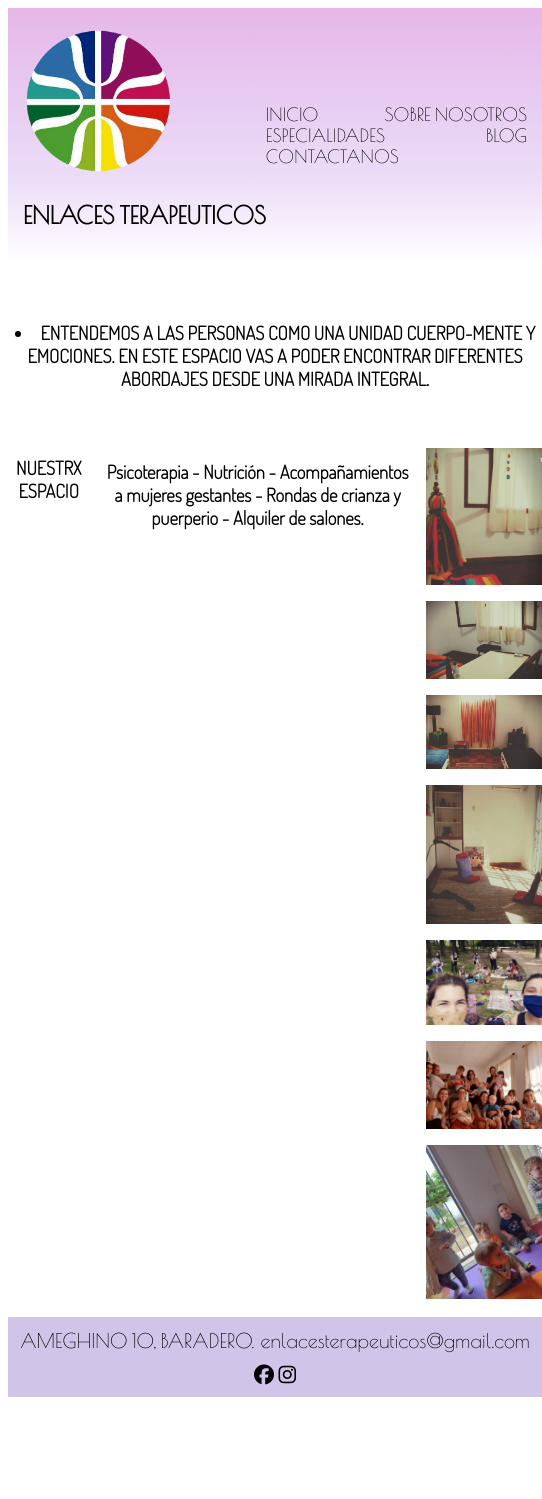
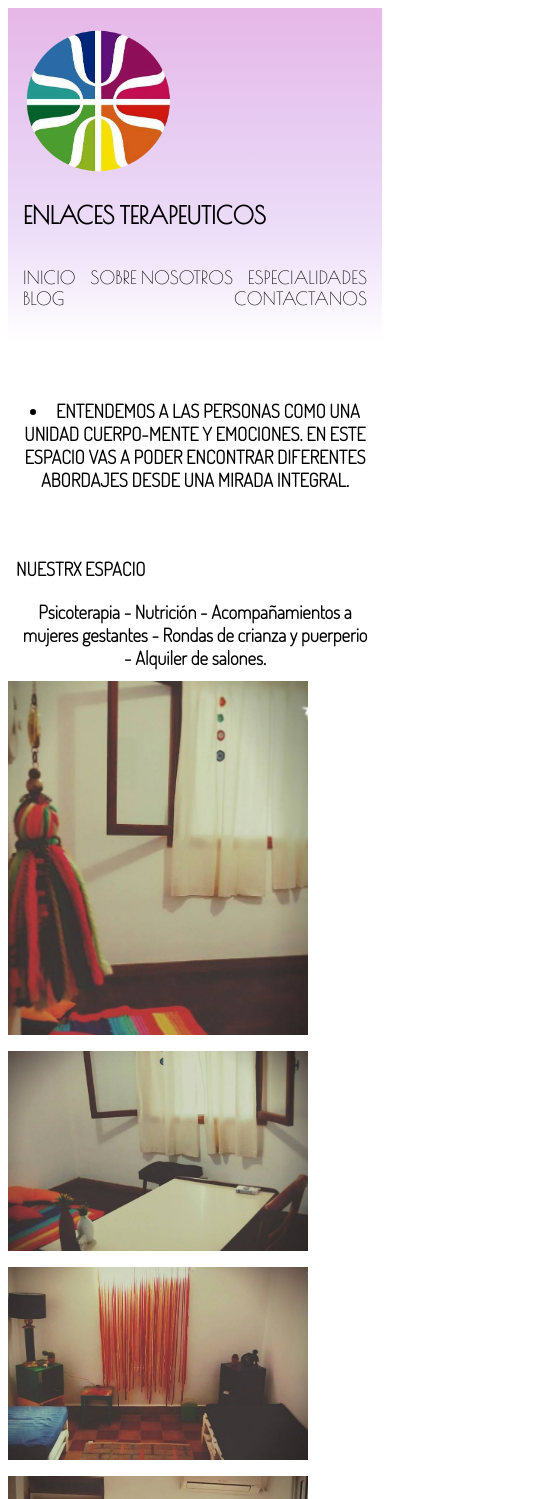
Before and after one commit to camilarivadeneyra/PROYECTO-enlacesterapeuticos, a website: page pages/sobrenos.html in a window 390 px wide. Shown: the top 1499 px of the page, 542 px wide, since content can reach past the window. Before the commit the page ends 1405 px from the top, so only its background shows below. Drawn offline with nearby package versions, Linux system fonts and the light colour scheme.

Commit message:
tocandoscss

```diff
--- a/enlaces/css/estilos.css
+++ b/enlaces/css/estilos.css
@@ -383,11 +383,13 @@ footer {
     }
     .h3 {
         display: flex;
+        flex-wrap: wrap;
         flex-grow: 1;
         text-align: center;
     }
     .child-page-listing {
         display: flex;
+        flex-wrap: wrap;
         flex-grow: 1;
         text-align: center;
     }
--- /dev/null
+++ b/sass/misc/_variables.scss
@@ -0,0 +1,6 @@
+/* VARIABLES */
+:root {
+    color: black;
+    --font-primary: 'Poiret One', cursive;
+    --font-secondary: 'Dosis', sans-serif;
+}
--- /dev/null
+++ b/sass/misc/normalize.scss
@@ -0,0 +1,38 @@
+/* IMPORTS */
+@import url('https://fonts.googleapis.com/css2?family=Dosis:wght@200&family=Poiret+One&display=swap');
+
+
+/* RESETS */
+*,
+*::after
+*::before {
+    margin: 0;
+    padding: 0;
+    box-sizing: border-box;
+}
+
+
+/* GLOBALS */
+header {
+    background-image: linear-gradient(to bottom, #e6b7e7, #e7caf1, #ecddf8, #ffffff);
+    font-family: var(--font-primary);
+    font-size: 18px;
+    align-content: space-between;
+    padding: 15px;
+}
+
+body {
+    display: grid;
+    grid-template-rows: auto 1fr auto;
+    min-height: 100vh;
+}
+
+ul {
+    list-style-type: none;
+}
+
+a {
+    text-decoration: none;
+    color: inherit;
+    display: inline-block;
+}
--- /dev/null
+++ b/sass/partials/_footer.scss
@@ -0,0 +1,10 @@
+/* FOOTER */
+footer {
+    background-color: #d1c4e9;
+    font-family: var(--font-primary);
+    font-size: 20px;
+    padding: 6px;
+    height: 8vh;
+    align-items: center;
+    justify-content: space-evenly;
+}
```
Also changed, not shown: sass/index.scss (+29 -0 lines), sass/partials/_header.scss (added), sass/view/_home.scss (added).
